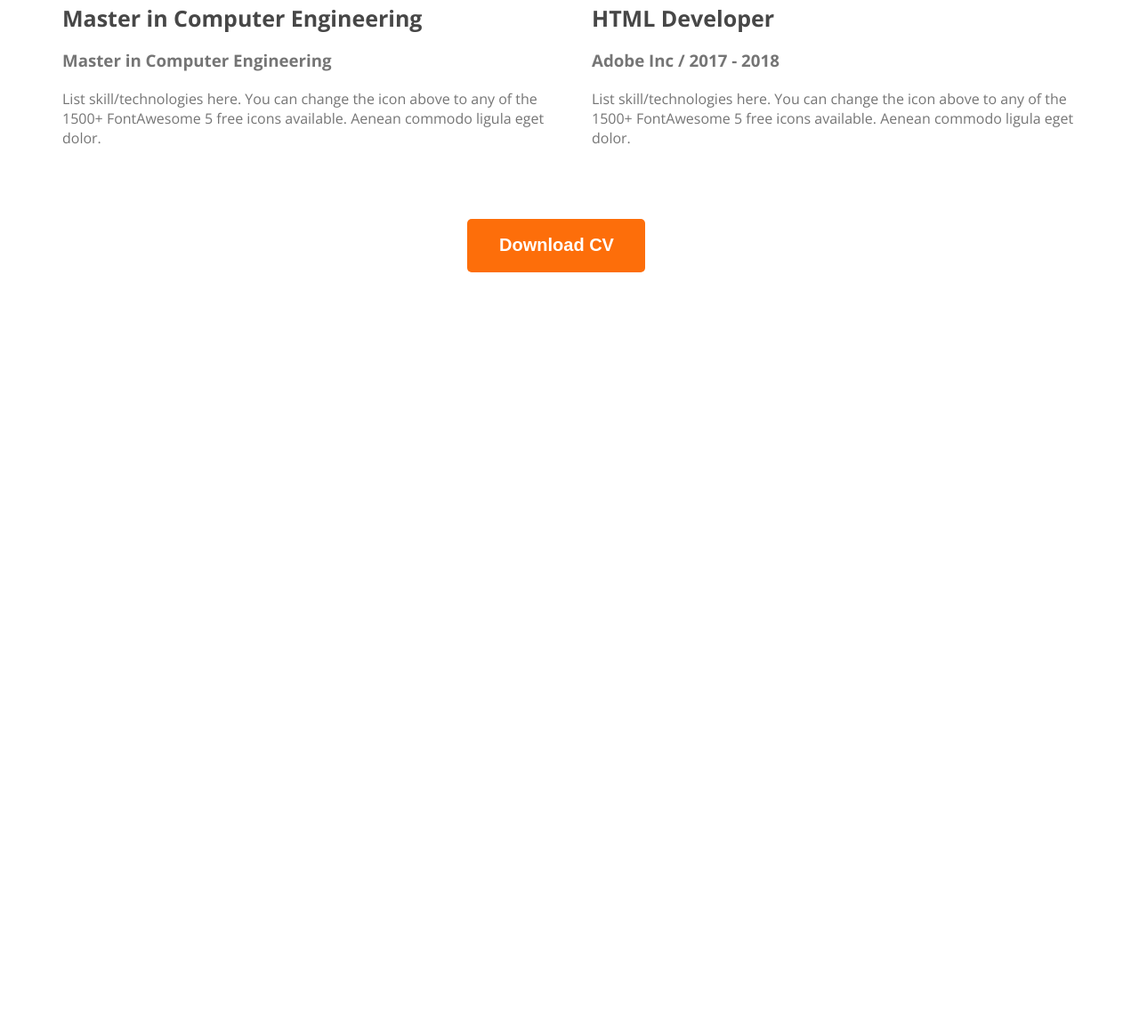
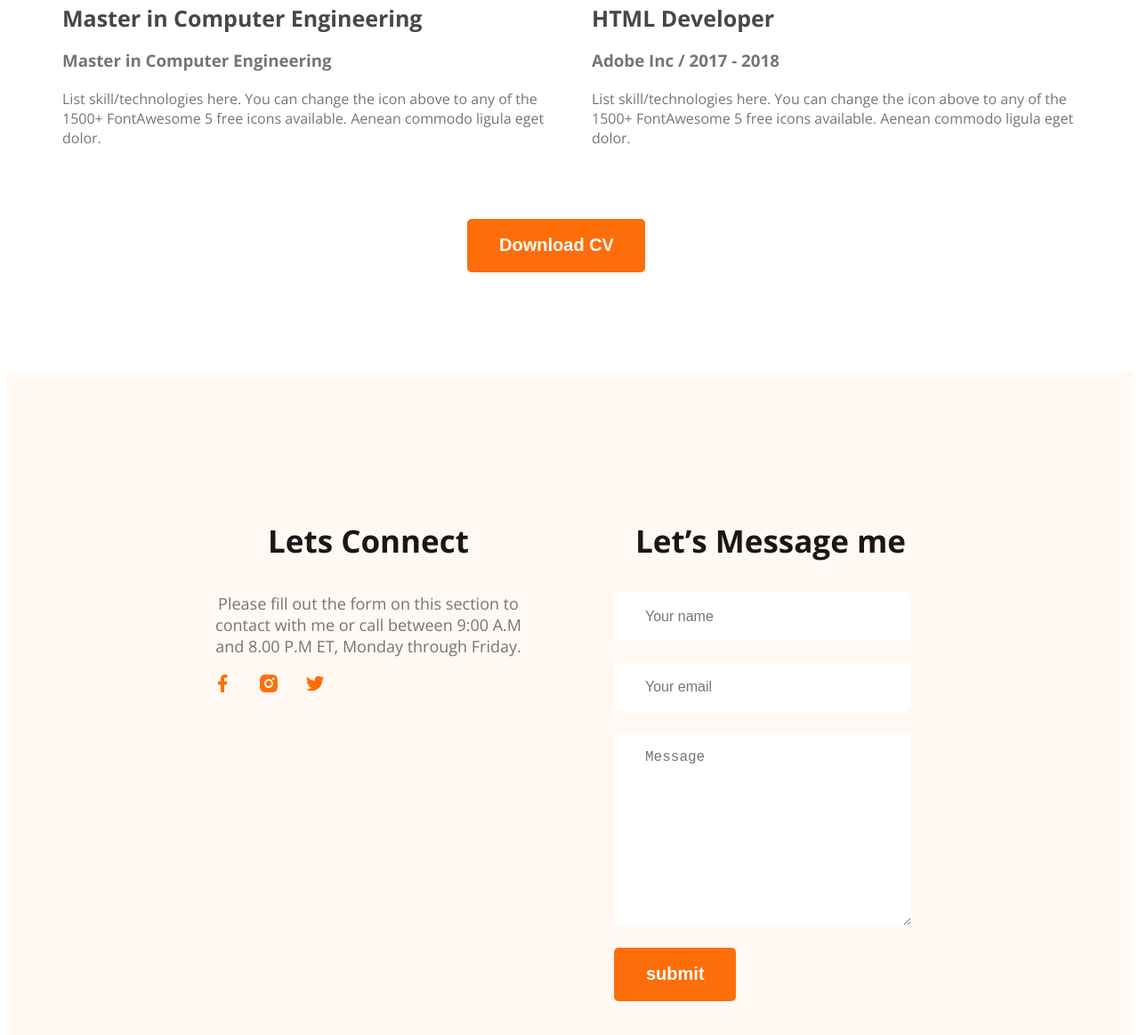
Before and after one commit to royuzzal/personal-portfolio, a plain HTML site: page index.html in a window 1280 px wide. Shown: the part 2946-4109 px from the top of the page at 89% size. Before the commit the page ends 3260 px from the top, so only its background shows below. Drawn offline with nearby package versions, Linux system fonts and the light colour scheme.

Commit message:
finished footer section

```diff
--- a/index.html
+++ b/index.html
@@ -148,7 +148,24 @@
         <!-- My resume section end -->
     </main>
     <footer>
-
+        <div class="footer-column">
+            <h3 class="section-title">Lets Connect</h3>
+            <p class="section-description">Please fill out the form on this section to contact with me or call between 9:00 A.M and 8.00 P.M ET, Monday through Friday.</p>
+            <div class="social-links">
+                <a href=""><img src="images/icons/facebook.png" alt=""></a>
+                <a href=""><img src="images/icons/insta.png" alt=""></a>
+                <a href=""><img src="images/icons/twitter.png" alt=""></a>
+            </div>
+        </div>
+        <div class="footer-column">
+            <h3 class="section-title">Let’s Message me</h3>
+            <form class="contact" action="">
+                <input class="input" placeholder="Your name" type="text">
+                <input class="input" type="text" placeholder="Your email" name="" id="">
+                <textarea class="input" name="" id="" cols="30" placeholder="Message" rows="10"></textarea>
+                <input type="button" class="btn-primary" value="submit">
+            </form>
+        </div>
     </footer>
 </body>
 
--- a/styles/portfolio.css
+++ b/styles/portfolio.css
@@ -169,21 +169,55 @@ main section {
 }
 
 .resume-item-title {
-    color:#474747;
+    color: #474747;
     font-size: 25px;
     font-weight: 700;
     margin-bottom: 10px;
 }
 
-.resume-item-institute{
+.resume-item-institute {
     color: #757575;
     margin-bottom: 20px;
 }
+
 .resume-item-description {
     color: #757575;
     margin-bottom: 30px;
 }
-.download-cv{
+
+.download-cv {
     text-align: center;
     margin-top: 50px;
 }
+
+/* footer style */
+
+footer {
+    display: flex;
+    background-color: #FFF8F3;
+    padding: 130px 230px;
+    margin-top: 113px;
+    gap: 100px;
+}
+
+.footer-column {
+    width: 50%;
+}
+
+.social-links a img {
+    margin-right: 24px;
+}
+
+/* contact section style */
+
+.input {
+    display: block;
+    margin-bottom: 25px;
+    padding: 18px 35px;
+    color: #757575;
+    font-size: 16px;
+    border-radius: 5px;
+    background: #FFF;
+    border: 0;
+    width: 75%;
+}
```
